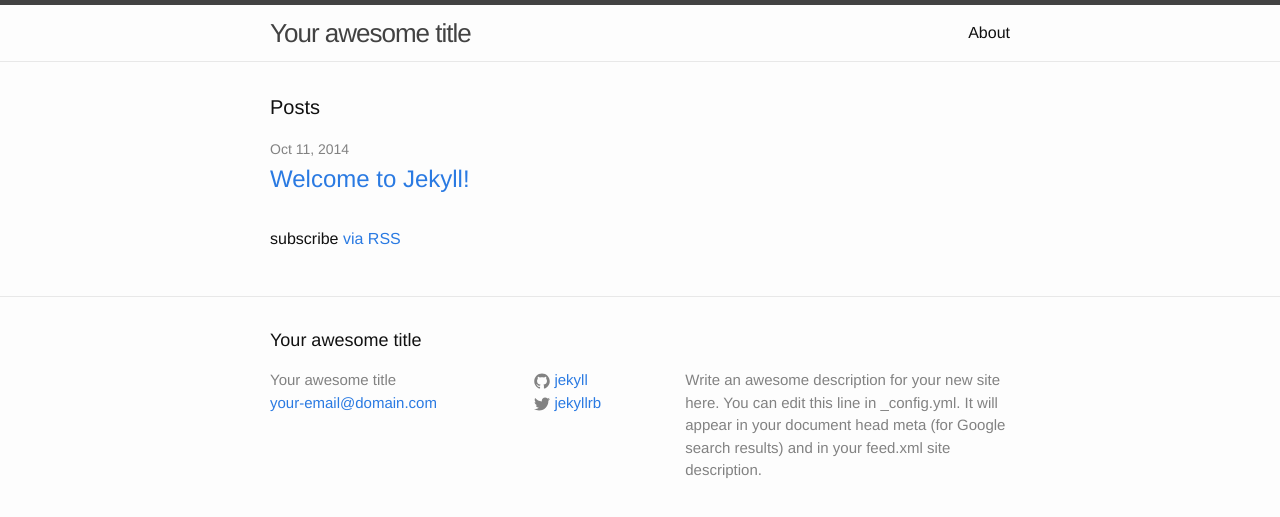
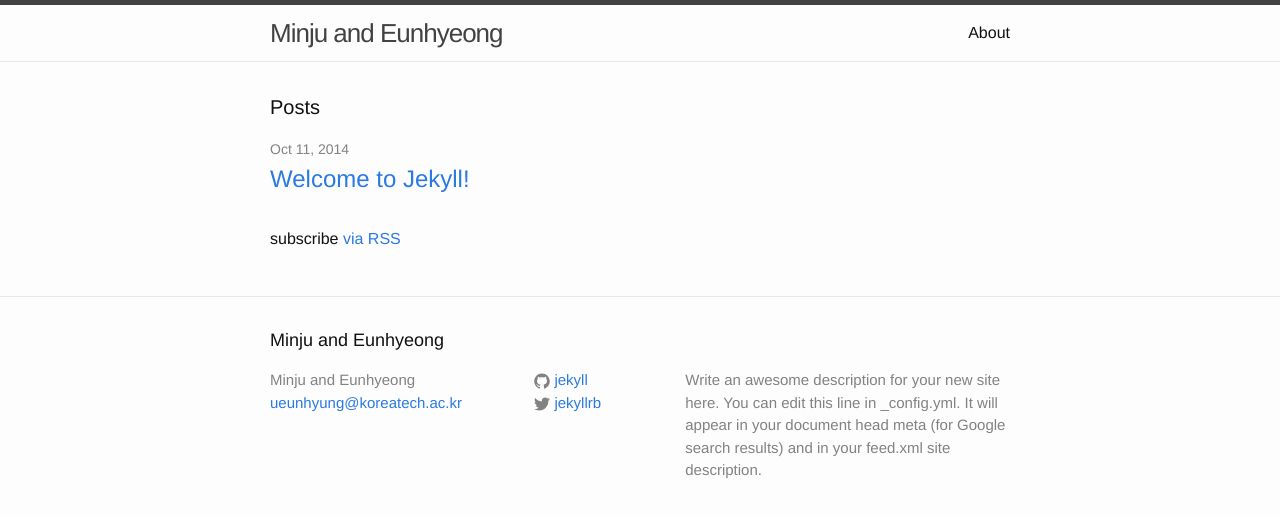
Before and after one commit to ueunhyung/today, a Jekyll site: the page built from index.html, in a window 1280 px wide. Shown: the top 517 px of the page. Built offline with Jekyll 4.4.1, drawn with Linux system fonts in a browser that asks for light colours; Markdown is read by kramdown in place of the engine named in the settings.

Commit message:
Update _config.yml

```diff
--- a/_config.yml
+++ b/_config.yml
@@ -1,14 +1,14 @@
 # Site settings
-title: Your awesome title
-email: your-email@domain.com
+title: Minju and Eunhyeong
+email: ueunhyung@koreatech.ac.kr
 description: > # this means to ignore newlines until "baseurl:"
   Write an awesome description for your new site here. You can edit this
   line in _config.yml. It will appear in your document head meta (for
   Google search results) and in your feed.xml site description.
-baseurl: "" # the subpath of your site, e.g. /blog/
+baseurl: "/ueunhyung" # the subpath of your site, e.g. /blog/
 url: "http://yourdomain.com" # the base hostname & protocol for your site
 twitter_username: jekyllrb
 github_username:  jekyll
 
 # Build settings
-markdown: kramdown
+markdown: redcarpet
```
